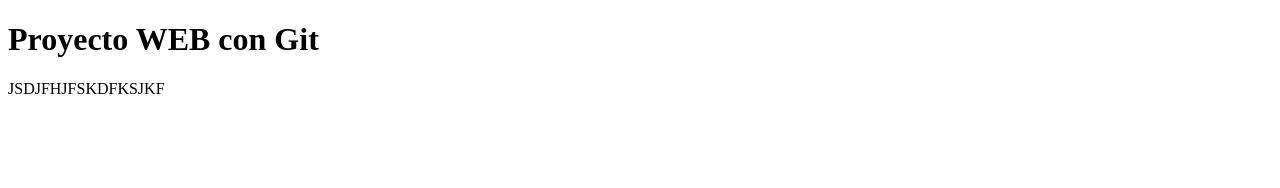
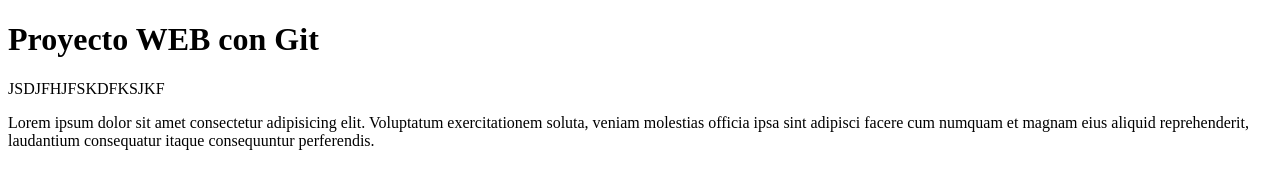
Before and after one commit to ivanmerida/Proyecto-WEB, a plain HTML site: page index.html in a window 1280 px wide. Drawn offline with Linux system fonts and the light colour scheme.

Commit message:
Agregando segundo párrafo

```diff
--- a/index.html
+++ b/index.html
@@ -9,5 +9,6 @@
 <body>
     <h1>Proyecto WEB con Git</h1>
     <p>JSDJFHJFSKDFKSJKF</p>
+    <p>Lorem ipsum dolor sit amet consectetur adipisicing elit. Voluptatum exercitationem soluta, veniam molestias officia ipsa sint adipisci facere cum numquam et magnam eius aliquid reprehenderit, laudantium consequatur itaque consequuntur perferendis.</p>
 </body>
 </html>
```
